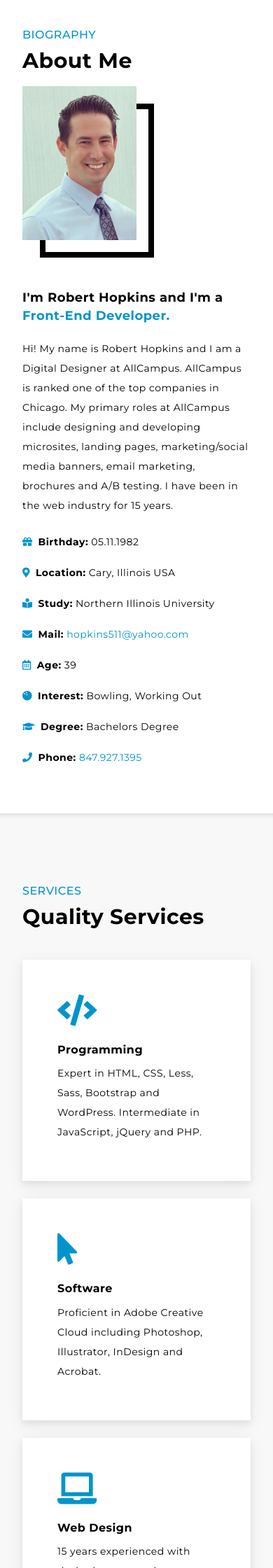
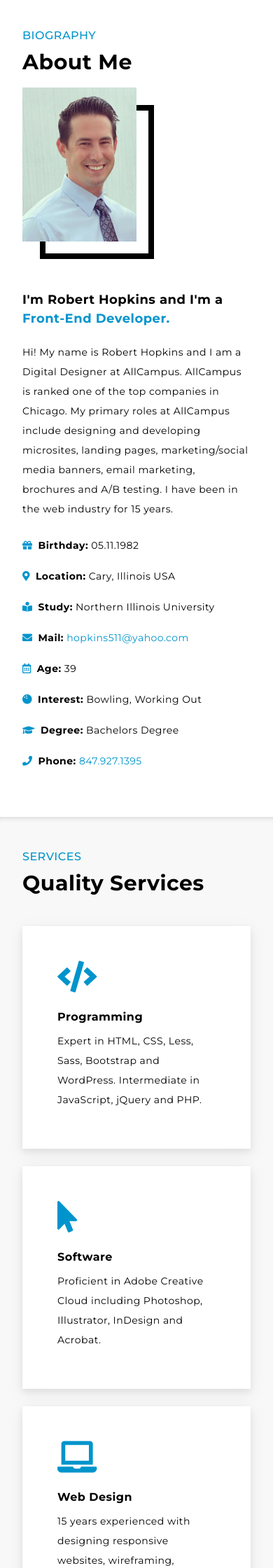
Before and after one commit to hopkins511/sites, a PHP site: page / in a window 390 px wide. Shown: the part 761-3001 px from the top of the page at 70% size. Run offline with PHP 8.4, Linux system fonts and the light colour scheme; some libraries are stand-ins or nearby versions.

Commit message:
Add files via upload

```diff
--- a/css/new_styles.css
+++ b/css/new_styles.css
@@ -47,13 +47,13 @@ h2 {
 h3 {
 	font-size: 1.125rem;
 	color: #000;
-    line-height: 1.4;
+    line-height: 1.5;
 }
 
 h4 {
 	font-size: 1rem;
 	color: #000;
-    line-height: 1.4;
+    line-height: 1.5;
 }
 
 p {
@@ -796,6 +796,11 @@ Media Queries
         padding-bottom: 50px;
     }
 
+    .section3,
+    .section4 {
+        padding-top: 45px;
+    }
+
     .row1,
     .row2 {
         display: block;
@@ -811,6 +816,10 @@ Media Queries
 
     .section8-row-item {
         margin: 70px auto;
+    }
+
+    footer {
+        padding: 50px 20px 35px;
     }
 
 }
```
